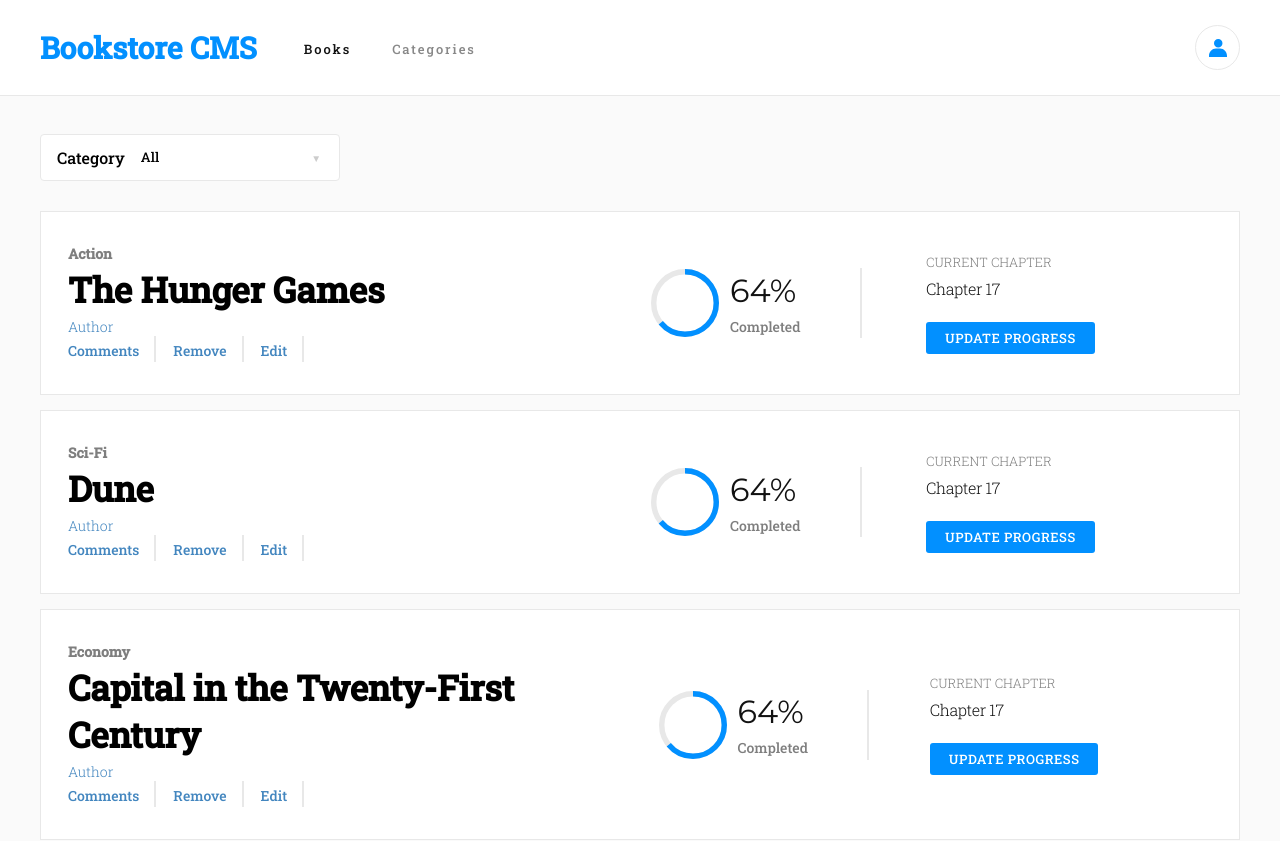
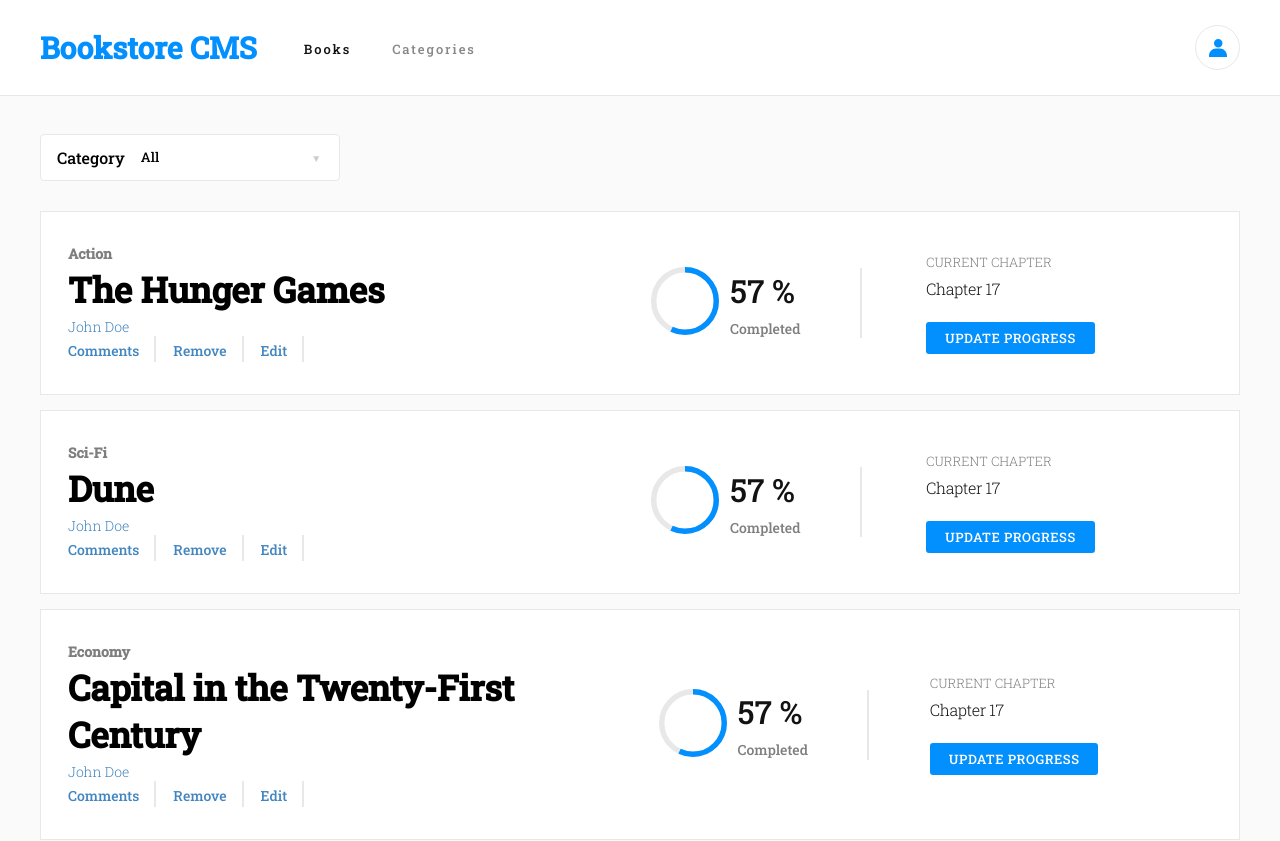
Before and after one commit to tigamadou/bookstore, a React (Create React App) app: page / in a window 1280 px wide. Shown: the top 841 px of the page. Built offline with nearby package versions, Linux system fonts and the light colour scheme.

Commit message:
book component refactored

```diff
--- a/src/assets/styles/components/_book.scss
+++ b/src/assets/styles/components/_book.scss
@@ -1,14 +1,16 @@
-.book_card {
+.card {
   background: $white;
   padding: 32px 27px;
   margin-bottom: 15px;
   border: 1px solid $grey;
-  display: flex;
-  justify-content: space-between;
 
-  .book_info {
+  .card-content{
+    display: flex;
+    justify-content: space-between;
+  }
+  .info {
     .info_content {
-      .book_category {
+      .category {
         opacity: 0.5;
         font-size: 14px;
         font-weight: 700;
@@ -18,7 +20,7 @@
         letter-spacing: normal;
       }
 
-      .book_title {
+      .title {
         font-family: $mainFont;
         font-size: 2.2rem;
         font-weight: 700;
@@ -29,7 +31,7 @@
         margin-top: 3px;
       }
 
-      .book_author {
+      .author {
         color: $secondaryColor;
         margin: 4px 0 0;
         font-family: $mainFont;
@@ -42,7 +44,7 @@
       }
     }
 
-    .info_footer {
+    .footer {
       ul {
         display: flex;
         justify-content: flex-start;
@@ -64,13 +66,13 @@
     }
   }
 
-  .book_details {
+  .details {
     width: 50%;
     display: flex;
     justify-content: space-between;
     align-items: center;
 
-    .book_progress {
+    .leaning {
       display: flex;
       justify-content: space-between;
       align-items: center;
@@ -87,7 +89,7 @@
         background: $grey;
       }
 
-      .book_progress_chart {
+      .leaning_chart {
         width: 90px;
         height: 90px;
         display: flex;
@@ -115,8 +117,8 @@
         }
       }
 
-      .book_progress_details {
-        .book_progress_value {
+      .leaning_details {
+        .leaning_value {
           font-family: 'Montserrat', serif;
           font-size: 32px;
           color: $dark;
@@ -127,7 +129,7 @@
           letter-spacing: normal;
         }
 
-        .book_progress_text {
+        .leaning_text {
           font-size: 14px;
           margin-top: 7px;
           opacity: 0.5;
@@ -135,7 +137,7 @@
       }
     }
 
-    .book_chapter {
+    .chapter {
       width: 50%;
 
       .bootk_chapter_text {
@@ -155,7 +157,7 @@
         margin-bottom: 23px;
       }
 
-      .book_chapter_update {
+      .chapter_update {
         .button {
           padding: 7px 19px;
           background: $primaryColor;
--- a/src/components/Book.js
+++ b/src/components/Book.js
@@ -5,15 +5,18 @@ import PropTypes from 'prop-types';
 const Book = ({
   id, title, category, handleRemoveBook,
 }) => (
-
-  <div className="book_card">
-    <div className="book_info">
+  <>
+    <div className="card">
+      <div className="card-content">
+        <div className="info">
           <div className="info_content">
-        <div className="book_category">{category}</div>
-        <div className="book_title">{title}</div>
-        <div className="book_author">Author</div>
+            <div>
+              <div className="category"><span>{ category }</span></div>
+              <div className="title"><span>{ title }</span></div>
+              <div className="author"><span>John Doe</span></div>
             </div>
-      <div className="info_footer">
+          </div>
+          <div className="footer">
             <ul>
               <li><a href="/#">Comments</a></li>
               <li><a href="/#" role="button" onClick={() => handleRemoveBook({ id })}>Remove</a></li>
@@ -21,44 +24,44 @@ const Book = ({
             </ul>
           </div>
         </div>
-    <div className="book_details">
-      <div className="book_progress">
-        <div className="book_progress_chart">
-          <CircularProgressbar value={64} maxValue={100} />
-        </div>
-        <div className="book_progress_details">
-          <div className="book_progress_value">64%</div>
-          <div className="book_progress_text">Completed</div>
+        <div className="details">
+          <div className="leaning">
+            <div className="leaning_chart">
+              <div>
+                <CircularProgressbar value={57} maxValue={100} />
               </div>
             </div>
-      <div className="book_chapter">
-        <div className="bootk_chapter_text">
-          Current chapter
+            <div className="leaning_details">
+              <div className="leaning_value"><span>57 %</span></div>
+              <div className="leaning_text"><span>Completed</span></div>
             </div>
-        <div className="bootk_chapter_value">
-          Chapter 17
           </div>
-        <div className="book_chapter_update">
+          <div className="chapter">
+            <div className="bootk_chapter_text"><span>Current chapter</span></div>
+            <div className="bootk_chapter_value"><span>Chapter 17</span></div>
+            <div className="chapter_update">
               <button type="button" className="button">Update progress</button>
             </div>
           </div>
         </div>
       </div>
+    </div>
+  </>
 
 );
 
-Book.propTypes = {
-  id: PropTypes.number,
-  title: PropTypes.string,
-  category: PropTypes.string,
-  handleRemoveBook: PropTypes.func,
+Book.defaultProps = {
+  title: '',
+  id: null,
+  handleRemoveBook: null,
+  category: 'All',
 };
 
-Book.defaultProps = {
-  id: null,
-  title: '',
-  category: 'All',
-  handleRemoveBook: null,
+Book.propTypes = {
+  title: PropTypes.string,
+  id: PropTypes.number,
+  handleRemoveBook: PropTypes.func,
+  category: PropTypes.string,
 };
 
 export default Book;
```
Lines whose indentation alone changed are shown as unchanged.
